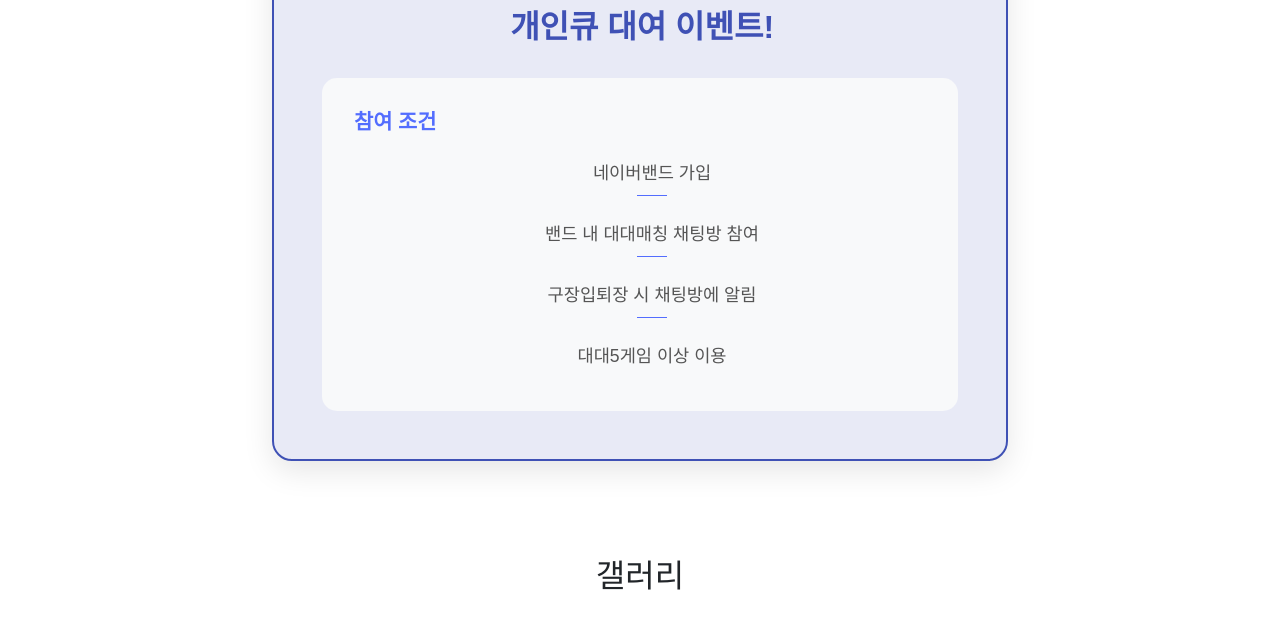
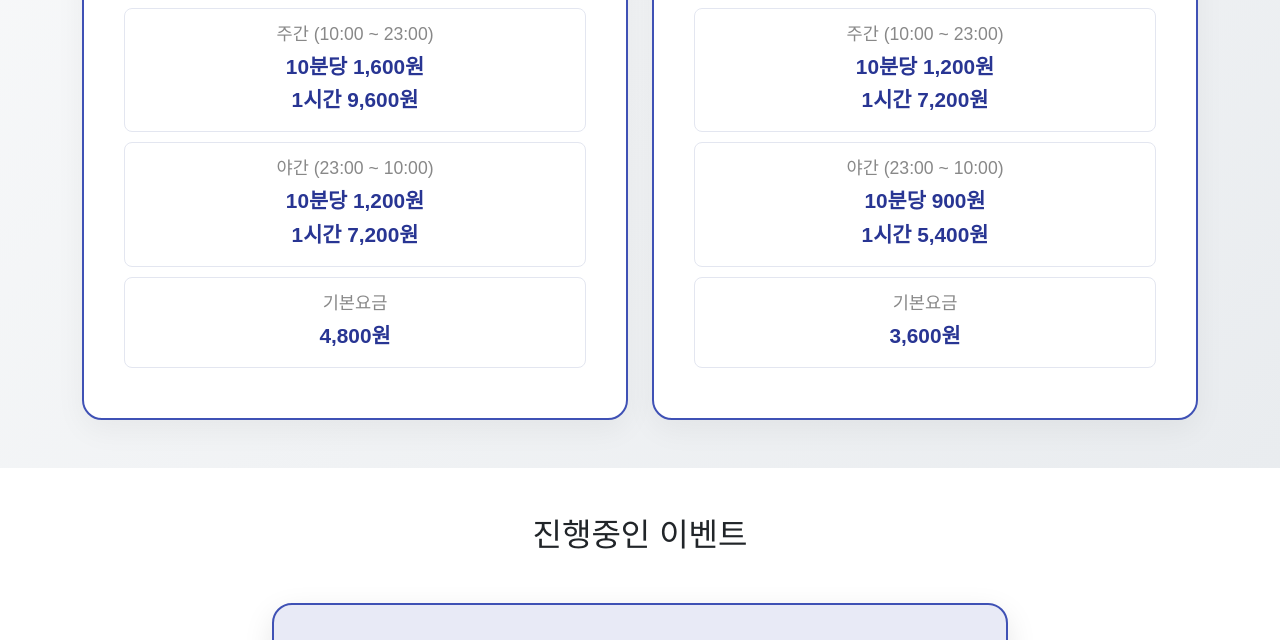
Before and after one commit to takesih/laonad, a plain HTML site: page index.html in a window 1280 px wide. Shown: the part 1746-2386 px from the top of the page. Drawn offline with nearby package versions, Linux system fonts and the light colour scheme; grey boxes are pictures that could not be loaded; a web font is replaced by a local one.

Commit message:
이용요금 활성화

```diff
--- a/index.html
+++ b/index.html
@@ -106,7 +106,7 @@
         </section>
 
         <!-- 이용요금 섹션 추가 -->
-        <section class="pricing py-5" style="display: none;">
+        <section class="pricing py-5">
             <div class="container">
                 <h2 class="text-center mb-5" data-aos="fade-up">이용요금</h2>
                 <div class="row justify-content-center g-4">
@@ -117,12 +117,16 @@
                                 <div class="time-slot">
                                     <h4>주간 (10:00 ~ 23:00)</h4>
                                     <p class="price">10분당 1,600원</p>
-                                    <p class="price">기본요금 4,800원</p>
+                                    <p class="price">1시간 9,600원</p>
                                 </div>
                                 <div class="time-slot">
                                     <h4>야간 (23:00 ~ 10:00)</h4>
                                     <p class="price">10분당 1,200원</p>
-                                    <p class="price">기본요금 3,600원</p>
+                                    <p class="price">1시간 7,200원</p>
+                                </div>
+                                <div class="time-slot">
+                                    <h4>기본요금</h4>
+                                    <p class="price">4,800원</p>
                                 </div>
                             </div>
                         </div>
@@ -134,12 +138,16 @@
                                 <div class="time-slot">
                                     <h4>주간 (10:00 ~ 23:00)</h4>
                                     <p class="price">10분당 1,200원</p>
-                                    <p class="price">기본요금 3,600원</p>
+                                    <p class="price">1시간 7,200원</p>
                                 </div>
                                 <div class="time-slot">
                                     <h4>야간 (23:00 ~ 10:00)</h4>
                                     <p class="price">10분당 900원</p>
-                                    <p class="price">기본요금 2,700원</p>
+                                    <p class="price">1시간 5,400원</p>
+                                </div>
+                                <div class="time-slot">
+                                    <h4>기본요금</h4>
+                                    <p class="price">3,600원</p>
                                 </div>
                             </div>
                         </div>
```
